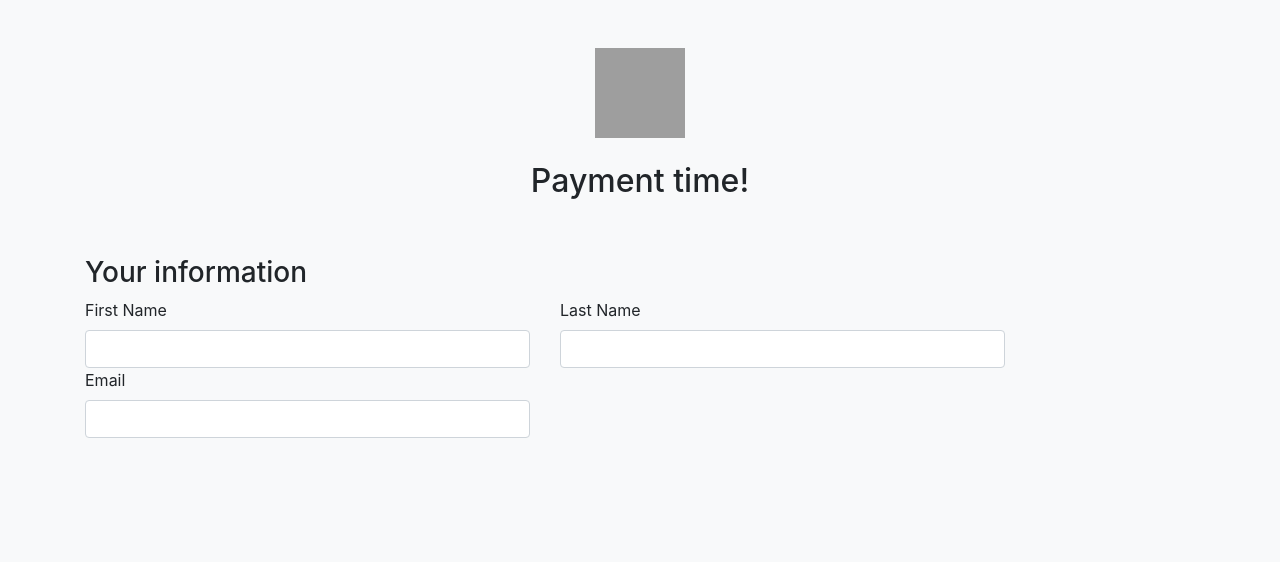
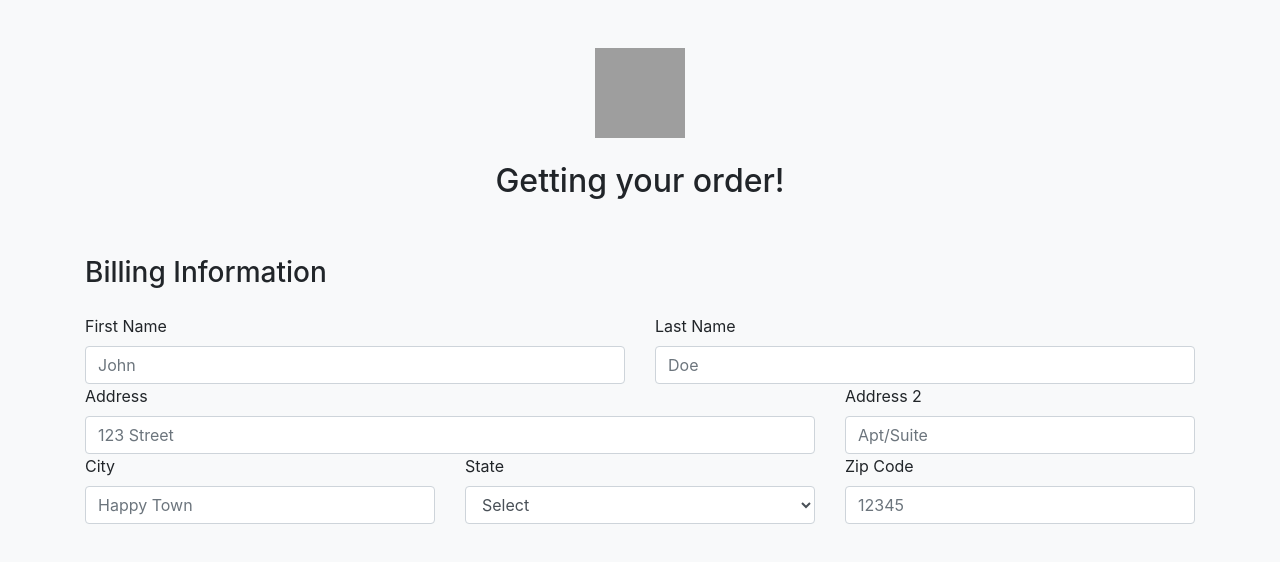
Before and after one commit to ahsan-fayyaz/Checkout-Page, a plain HTML site: page index.html in a window 1280 px wide. Drawn offline with nearby package versions, Linux system fonts and the light colour scheme; grey boxes are pictures that could not be loaded.

Commit message:
Billing information

```diff
--- a/index.html
+++ b/index.html
@@ -14,29 +14,60 @@
       <div class="container">
           <div class="py-5 text-center">
             <img class ="mb-4 d-block mx-auto" src="https://icons.iconarchive.com/icons/iconsmind/outline/512/Checkout-icon.png" alt="Checkout Cart" width="90" height="90">
-            <h2>Payment time!</h2>
+            <h2>Getting your order!</h2>
           </div>
       </div>
 
       <div class="container">
-            <h3>Your information</h3>
+            <h3 class="mb-4">Billing Information</h3>
             <form action="">
-                <div class="row">
-                    <div class="col-md-5">
+                <div class="row g-3">
+                    <div class="col-md-6">
                         <label for="firstname" class="form-label">First Name</label>
-                        <input id="firstname" type="text" class="form-control" placeholder="" required>
+                        <input id="firstname" type="text" class="form-control" placeholder="John" required>
                         <div class="invalid-feedback">Invalid firstname!</div>
                     </div>
-                    <div class="col-md-5">
+                    <div class="col-md-6">
                         <label for="lastname" class="form-label">Last Name</label>
-                        <input id="lastname" type="text" class="form-control" placeholder="" required>
+                        <input id="lastname" type="text" class="form-control" placeholder="Doe" required>
                         <div class="invalid-feedback">Invalid lastname!</div>
                     </div>
-                    <div class="col-md-5">
-                        <label for="email" class="form-label">Email</label>
-                        <input id="email" type="text" class="form-control" placeholder="" required>
-                        <div class="invalid-feedback">Invalid email!</div>
+                    <div class="col-md-8">
+                        <label for="address1" class="form-label">Address</label>
+                        <input id="address1" type="text" class="form-control" placeholder="123 Street" required>
+                        <div class="invalid-feedback">Invalid address!</div>
                     </div>
+                    <div class="col-md-4">
+                      <label for="address2" class="form-label">Address 2</label>
+                      <input id="address2" type="text" class="form-control" placeholder="Apt/Suite" required>
+                      <div class="invalid-feedback">Invalid address!</div>
+                  </div>
+                  <div class="col-md-4">
+                    <label for="city" class="form-label">City</label>
+                    <input id="city" type="text" class="form-control" placeholder="Happy Town" required>
+                    <div class="invalid-feedback">Invalid city!</div>
+                  </div>
+                  <div class="col-md-4">
+                    <label for="state" class="form-label">State</label>
+                    <select id="state" class="form-control">
+                      <option value=""> Select </option>
+                      <option value="newyork"> New York </option>
+                      <option value="newjersey"> New Jersey  </option>
+                      <option value="florida"> Florida </option>
+                      <option value="ohio"> Ohio </option>
+                      <option value="indiana"> Indiana </option>
+                      <option value="connecticut"> Connecticut </option>
+                      <option value="maine"> Maine </option>
+                      <option value="maryland"> Maryland  </option>
+                      <option value="virginia"> Virginia </option>
+                    </select>
+                    <div class="invalid-feedback">Invalid State!</div>
+                  </div>
+                  <div class="col-md-4">
+                    <label for="zip" class="form-label">Zip Code</label>
+                    <input id="zip" type="text" class="form-control" placeholder="12345" required>
+                    <div class="invalid-feedback">Invalid zip code!</div>
+                  </div>
                 </div>
             </form>
 
```
